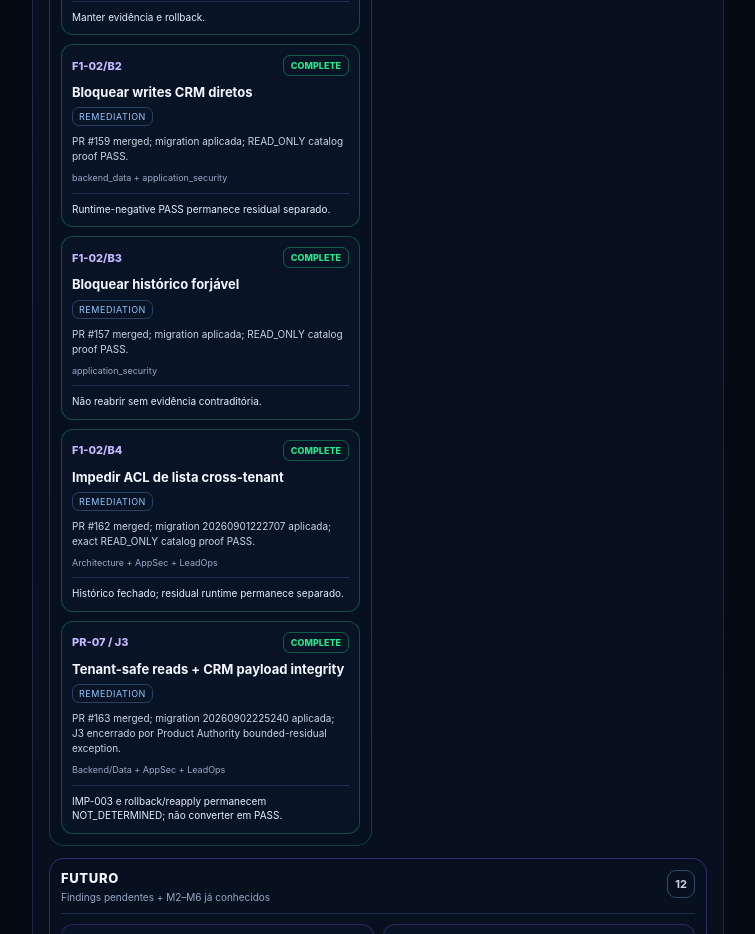
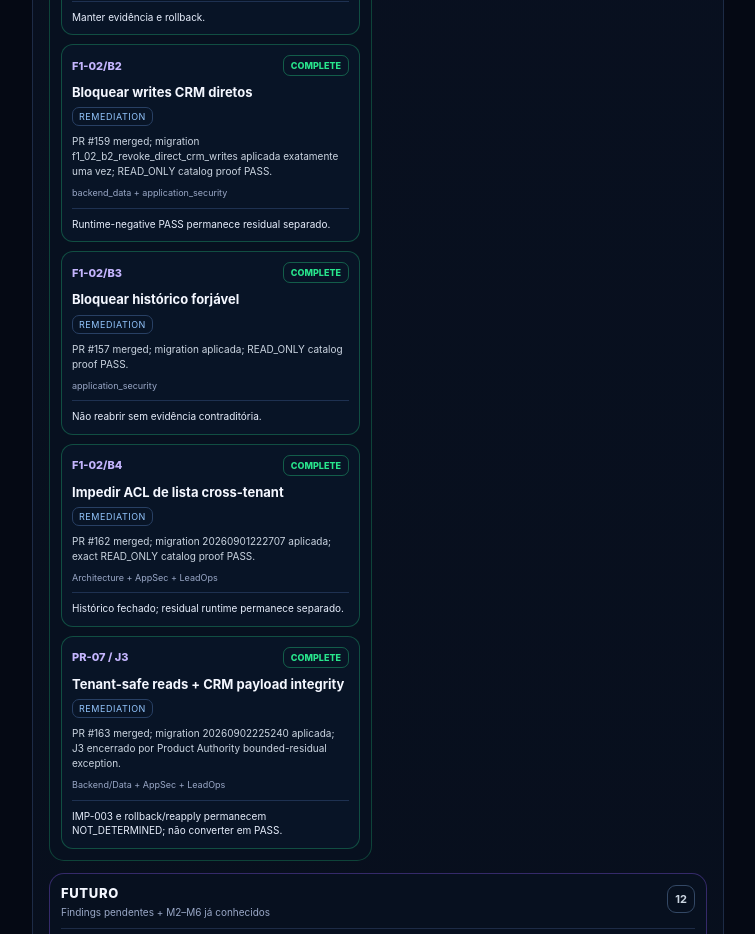
Before and after one commit to wagnerjfjunior/sfjm-workspace, a Next.js app: page / in a window 1280 px wide. Shown: the part 5460-6394 px from the top of the page, without its empty margins (202-957 px from the left). Built offline with nearby package versions, Linux system fonts and the light colour scheme.

Commit message:
docs: preserve exact B2 migration evidence

```diff
--- a/data/workspace-demo.ts
+++ b/data/workspace-demo.ts
@@ -309,7 +309,7 @@ export const workspaceDemo = {
         category: "REMEDIATION",
         state: "COMPLETE",
         owner: "backend_data + application_security",
-        evidence: "PR #159 merged; migration aplicada; READ_ONLY catalog proof PASS.",
+        evidence: "PR #159 merged; migration f1_02_b2_revoke_direct_crm_writes aplicada exatamente uma vez; READ_ONLY catalog proof PASS.",
         nextAction: "Runtime-negative PASS permanece residual separado."
       },
       {
```
